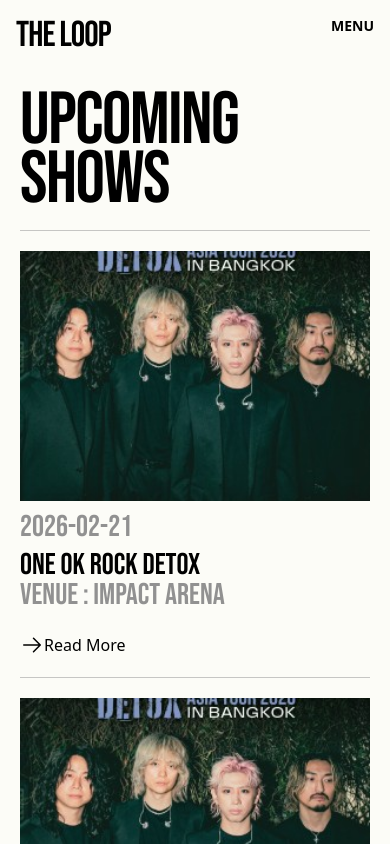
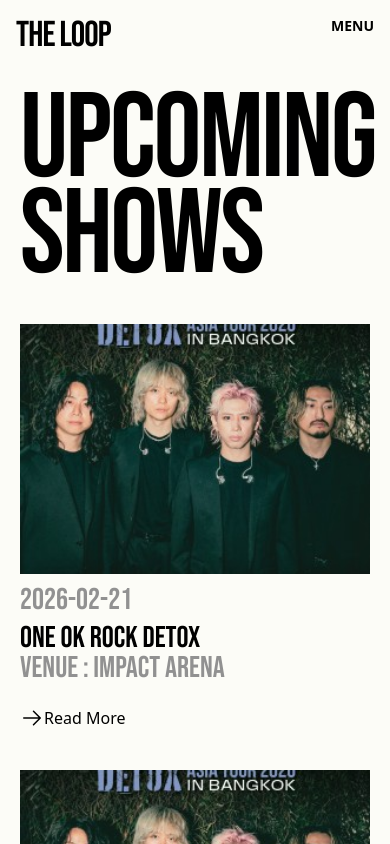
Before and after one commit to thawzzin/the-loop, a Next.js app: page /events in a window 390 px wide. Shown: the top 844 px of the page. Built offline with nearby package versions, Linux system fonts and the light colour scheme.

Commit message:
feat: events page responsive

```diff
--- a/app/events/page.tsx
+++ b/app/events/page.tsx
@@ -4,8 +4,10 @@
 const Events = () => {
   return (
     <div className="p-5 overflow-hidden">
-      <h1 className="text-[18.9vw] font-medium mb-5 leading-[0.8]">Upcoming shows</h1>
-      <div className="divide-y divide-secondary/50 border-t border-b border-secondary/50">
+      <h1 className="text-[120px] md:text-[18.9vw] font-medium mb-5 leading-[0.8]">
+        Upcoming shows
+      </h1>
+      <div className="md:divide-y divide-secondary/50 md:border-t md:border-b border-secondary/50">
         {upcomingShows.map((event, index) => (
           <UpcomingCards key={index} event={event} />
         ))}
```
